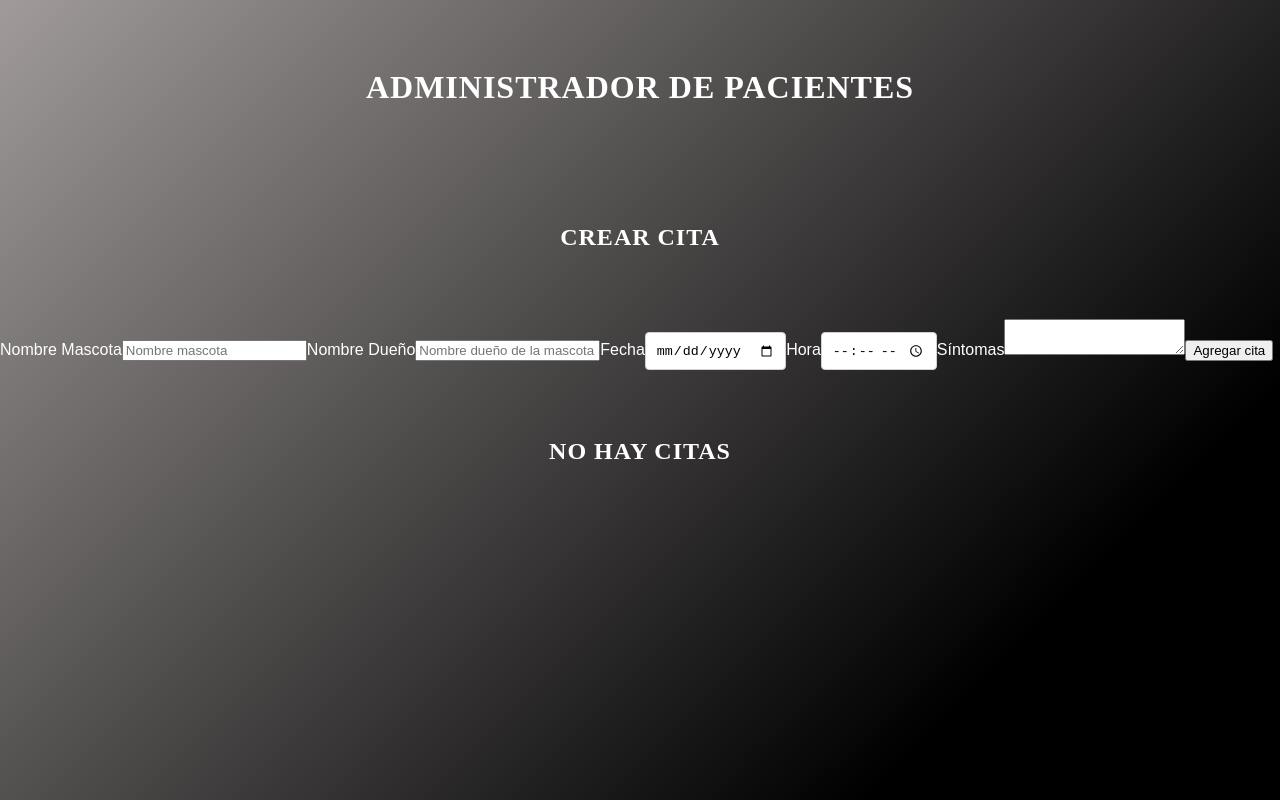
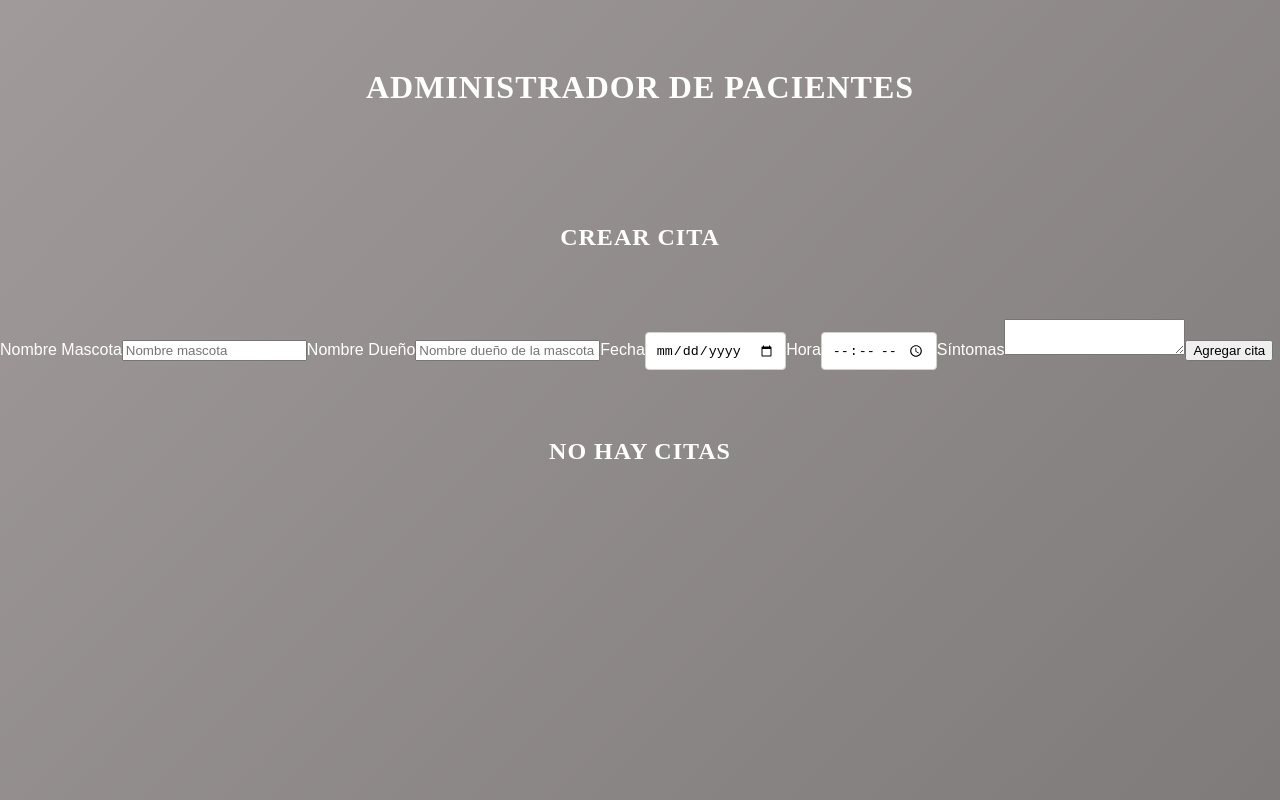
Before and after one commit to Victor-Ve/proyecto-citas-react, a React (Create React App) app: page / in a window 1280 px wide. Built offline with nearby package versions, Linux system fonts and the light colour scheme; the HTML template or start-up script is replaced by a standard one.

Commit message:
Diseño final de la app

```diff
--- a/src/index.css
+++ b/src/index.css
@@ -5,7 +5,11 @@ body {
   margin: 0;
   padding: 0;
   font-family: sans-serif;
-  background-image: linear-gradient(-225deg, #a09b9a 0%, #000000 80%);
+  background-image: linear-gradient(
+    -225deg,
+    #a09b9a 0%,
+    rgba(116, 111, 111, 0.918) 100%
+  );
   min-height: 100%;
   padding-bottom: 5rem;
 }
```
